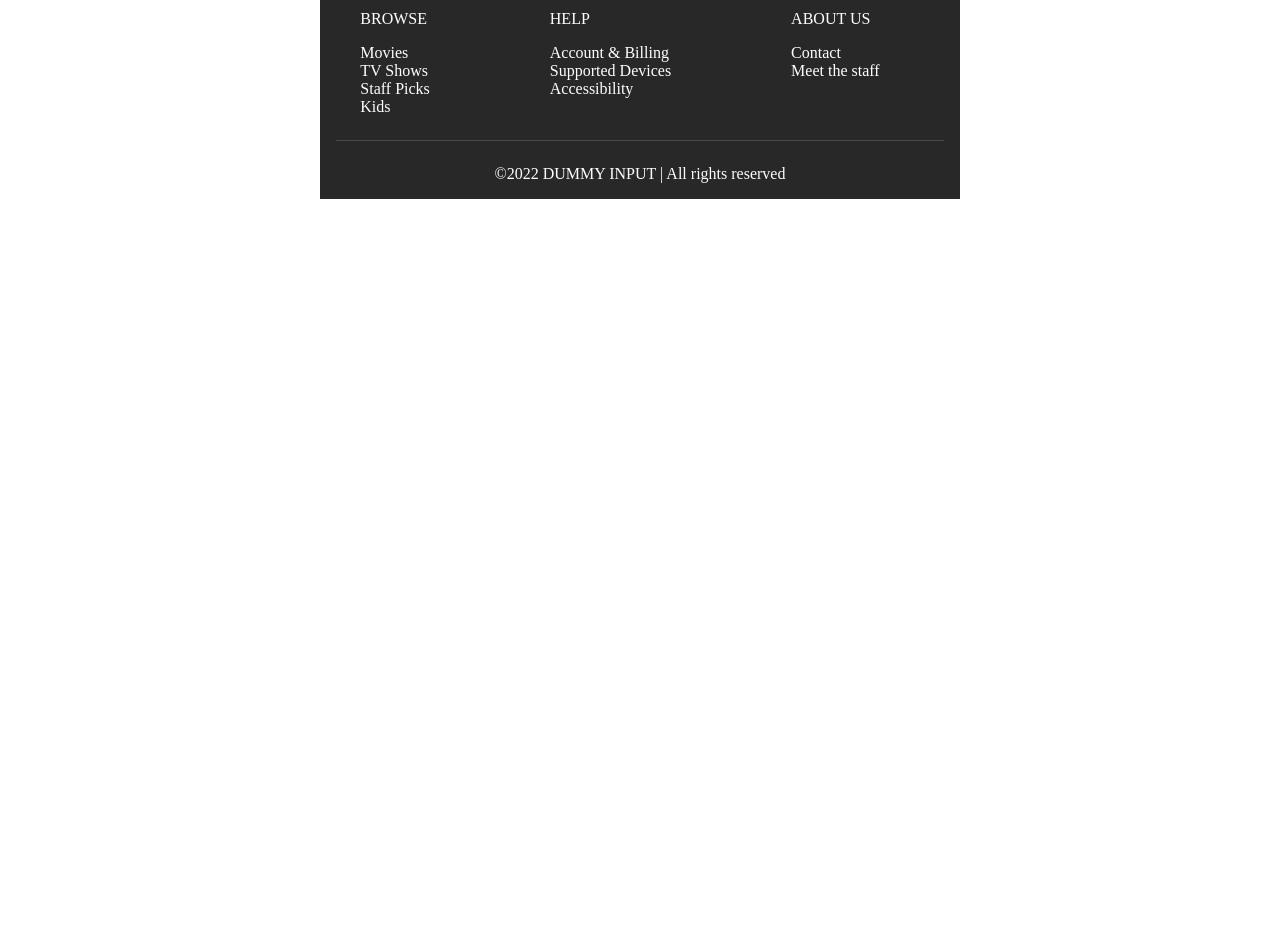
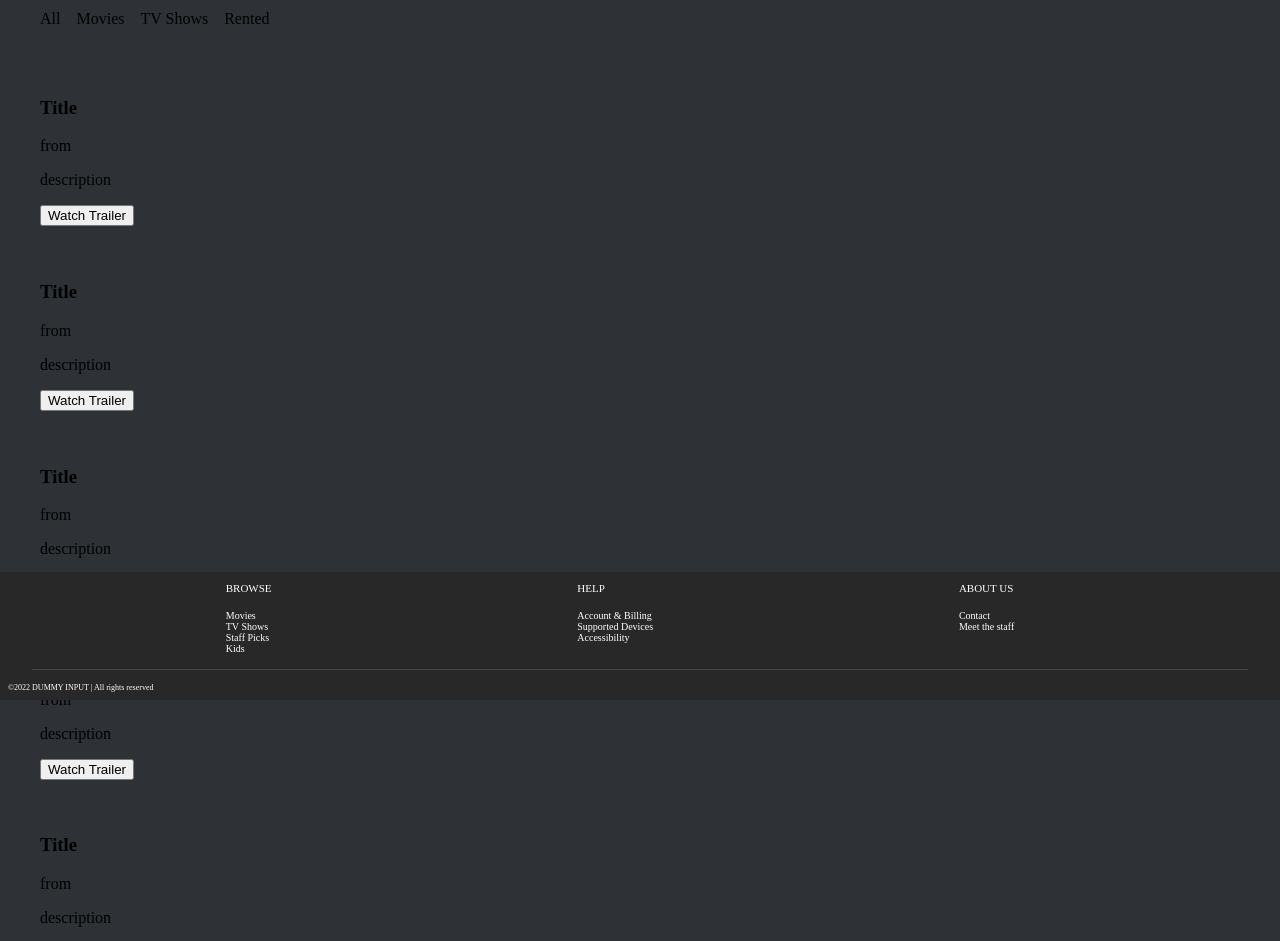
Before and after one commit to pjjwGraceShopper/GraceShopper, a React (Create React App) app: page /my-library in a window 1280 px wide. Shown: the part 100-1041 px from the top of the page. Before the commit the page ends 800 px from the top, so only its background shows below. Built offline with nearby package versions, Linux system fonts and the light colour scheme; no server answers.

Commit message:
rough draft

```diff
--- a/src/components/App.js
+++ b/src/components/App.js
@@ -10,6 +10,7 @@ import Sidebar from "./Sidebar";
 import "../style/App.css";
 import { Route, Routes } from "react-router-dom";
 import Footer from "./Footer";
+import MyLibrary from "./MyLibrary";
 
 const App = () => {
   const [APIHealth, setAPIHealth] = useState("");
@@ -38,6 +39,7 @@ const App = () => {
         <Route path='/login' element={<Login />} />
         <Route path='/sign-up' element={<SignUp />} />
         {/* sign-up route currently not working */}
+        <Route path='/my-library' element={<MyLibrary />} />
       </Routes>
       <Footer />
     </div>
--- /dev/null
+++ b/src/components/MyLibrary.jsx
@@ -0,0 +1,124 @@
+import React from "react";
+
+const MyLibrary = () => {
+
+  // if we need to be logged in to see this then api call here
+  //   movies in state filter through movies to avoid backend call
+
+  return (
+    <div className='myLib'>
+      <ul>
+        <li>All</li>
+        <li>Movies</li>
+        <li>TV Shows</li>
+        <li>Rented</li>
+      </ul>
+      <div className='myLib-container'>
+        <div className='myLib-overflow'>
+          <ul className='movie-cards'>
+            <li>
+              <div className='card-bg'>
+                <img />
+              </div>
+              <a className='card-content'>
+                <div className='card-img'>
+                  <img />
+                </div>
+                <div className='myLib-description'>
+                  <h3>Title</h3>
+                  <p>from</p>
+                  <p>description</p>
+                  <button>Watch Trailer</button>
+                </div>
+              </a>
+            </li>
+            <li>
+              <div className='card-bg'>
+                <img />
+              </div>
+              <a className='card-content'>
+                <div className='card-img'>
+                  <img />
+                </div>
+                <div className='myLib-description'>
+                  <h3>Title</h3>
+                  <p>from</p>
+                  <p>description</p>
+                  <button>Watch Trailer</button>
+                </div>
+              </a>
+            </li>
+            <li>
+              <div className='card-bg'>
+                <img />
+              </div>
+              <a className='card-content'>
+                <div className='card-img'>
+                  <img />
+                </div>
+                <div className='myLib-description'>
+                  <h3>Title</h3>
+                  <p>from</p>
+                  <p>description</p>
+                  <button>Watch Trailer</button>
+                </div>
+              </a>
+            </li>
+            <li>
+              <div className='card-bg'>
+                <img />
+              </div>
+              <a className='card-content'>
+                <div className='card-img'>
+                  <img />
+                </div>
+                <div className='myLib-description'>
+                  <h3>Title</h3>
+                  <p>from</p>
+                  <p>description</p>
+                  <button>Watch Trailer</button>
+                </div>
+              </a>
+            </li>
+            <li>
+              <div className='card-bg'>
+                <img />
+              </div>
+              <a className='card-content'>
+                <div className='card-img'>
+                  <img />
+                </div>
+                <div className='myLib-description'>
+                  <h3>Title</h3>
+                  <p>from</p>
+                  <p>description</p>
+                  <button>Watch Trailer</button>
+                </div>
+              </a>
+            </li>
+            <li>
+              <div className='card-bg'>
+                <img />
+              </div>
+              <a className='card-content'>
+                <div className='card-img'>
+                  <img />
+                </div>
+                <div className='myLib-description'>
+                  <h3>Title</h3>
+                  <p>from</p>
+                  <p>description</p>
+                  <button>Watch Trailer</button>
+                </div>
+              </a>
+            </li>
+          </ul>
+          {/* LEFT ARROW <a></a>  */}
+          {/* <a></a> RIGHT ARROW */}
+        </div>
+      </div>
+    </div>
+  );
+};
+
+export default MyLibrary;
--- a/src/components/Sidebar.jsx
+++ b/src/components/Sidebar.jsx
@@ -3,17 +3,18 @@ import { Link } from "react-router-dom";
 
 const Sidebar = () => {
   return (
-    <div id="Sidebar">
-      <Link to="/"> Home </Link>
+    <div id='Sidebar'>
+      <Link to='/'> Home </Link>
       {/* <Link to="../Search"> Search </Link> */}
       {/* <Link to="./profile"> Profile </Link> */}
+      <Link to='/my-library'>My Library</Link>
       {!localStorage.getItem("token") ? (
         <>
-          <Link to="./login"> Login </Link>
-          <Link to="./sign-up"> Sign-Up </Link>
+          <Link to='./login'> Login </Link>
+          <Link to='./sign-up'> Sign-Up </Link>
         </>
       ) : (
-          <Link to="./login"> Logout </Link>
+        <Link to='./login'> Logout </Link>
       )}
     </div>
   );
--- a/src/components/index.js
+++ b/src/components/index.js
@@ -2,3 +2,4 @@ export { default as App } from "./App";
 export { default as Login } from "./Login";
 export { default as SignUp } from "./SignUp";
 export { default as Footer } from "./Footer";
+export { default as MyLibrary } from "./MyLibrary";
--- a/src/style/App.css
+++ b/src/style/App.css
@@ -15,12 +15,17 @@
 .footer {
   background-color: #282828;
   color: white;
+  width: 100%;
+  position: fixed;
+  bottom: 0;
+  font-size: 10px;
 }
 
 .footer-columns {
   display: flex;
-  justify-content: center;
+  justify-content: space-evenly;
   flex-direction: row;
+  align-items: flex-start;
 }
 
 .footer-columns ul {
@@ -30,6 +35,7 @@
 
 .footer-heads {
   margin-bottom: 1rem;
+  font-size: 11px;
 }
 
 hr {
@@ -42,5 +48,61 @@ hr {
 .footer-row {
   display: flex;
   align-items: center;
-  justify-content: center;
+  justify-content: flex-start;
+  padding-left: 0.5rem;
+  font-size: 8px;
 }
+
+.myLib {
+  background: #2e3135;
+  height: 100vh;
+  width: 100vw;
+}
+
+.myLib ul li {
+  list-style: none;
+  display: inline;
+  padding-right: 1rem;
+}
+
+.myLib-container {
+  display: table;
+  background: #2e3135;
+  width: 100vw;
+  height: 100vh;
+}
+
+/* .myLib-overflow {
+  overflow: hidden;
+  position: relative;
+  z-index: 0;
+} */
+
+.movie-cards {
+  white-space: normal;
+  overflow: hidden;
+  position: relative;
+  zoom: 1;
+  list-style-type: none;
+}
+
+/* .card-content {
+  position: absolute;
+  top: 0;
+  left: 0;
+  width: 100%;
+  height: 100%;
+  z-index: 2;
+  padding-top: 20px;
+  padding-bottom: 20px;
+  opacity: 1;
+} */
+
+.card-img {
+  margin: 0 23px 0 20px;
+  max-width: 175px;
+  max-height: 260px;
+  box-shadow: 0 0 30px rgb(0 0 0 / 20%);
+  position: relative;
+  float: left;
+}
```
